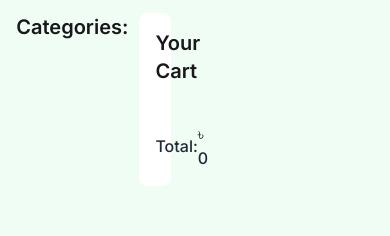
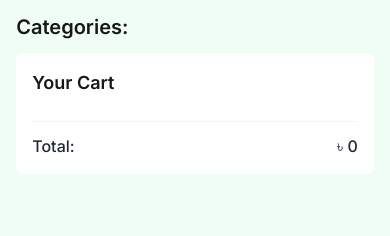
Before and after one commit to Galive007/Green-Earth, a plain HTML site: page index.html in a window 390 px wide. Shown: the part 415-651 px from the top of the page. Drawn offline with nearby package versions, Linux system fonts and the light colour scheme; no server answers.

Commit message:
full marks paitei hbe

```diff
--- a/index.html
+++ b/index.html
@@ -84,7 +84,7 @@
         </section>
         <!-- Your Trees -->
         <section class="mt-16 max-w-11/12 mx-auto  pb-5">
-            <h3 class="text-center text-[#1F2937] text-3xl font-semibold">Choose Your Trees</h3>
+                <h3 class="text-center text-[#1F2937] text-3xl font-semibold">Choose Your Trees</h3>
             <!-- spinner -->
                 <div id="spinner" class="text-center hidden">
                     <span class="loading loading-ring loading-xl"></span>
@@ -128,9 +128,9 @@
                     -->
                 </div>
                 <!-- right -->
-                <div class="md:block p-4 rounded-lg bg-white md:col-span-2">
+                <div class=" col-span-full p-4 rounded-lg bg-white md:col-span-2">
                     <div class="border-b-1 border-[#1f29370d] space-y-3 pb-3">
-                        <h3 class="font-semibold text-xl">Your Cart</h3>
+                        <h3 class="font-semibold text-lg md:text-xl">Your Cart</h3>
                         <div id="cart-container">
 
                             <!-- <div class="bg-[#F0FDF4] p-3 rounded-lg flex justify-between items-center">
@@ -191,7 +191,7 @@
             <div class="max-w-11/12 mx-auto grid md:grid-cols-3 gap-5 md:gap-16 mt-5">
                 <div class="text-center p-10 rounded-lg bg-white space-y-3">
                     <h2 class="text-[#15803D] font-semibold text-3xl">500K+</h2>
-                    <p class="text-[#1F2937]">TreeS Planted</p>
+                    <p class="text-[#1F2937]">Trees Planted</p>
                 </div>
                 <div class="text-center p-10 rounded-lg bg-white space-y-3">
                     <h2 class="text-[#15803D] font-semibold text-3xl">120+</h2>
```
Also changed, not shown: 1 other file.
